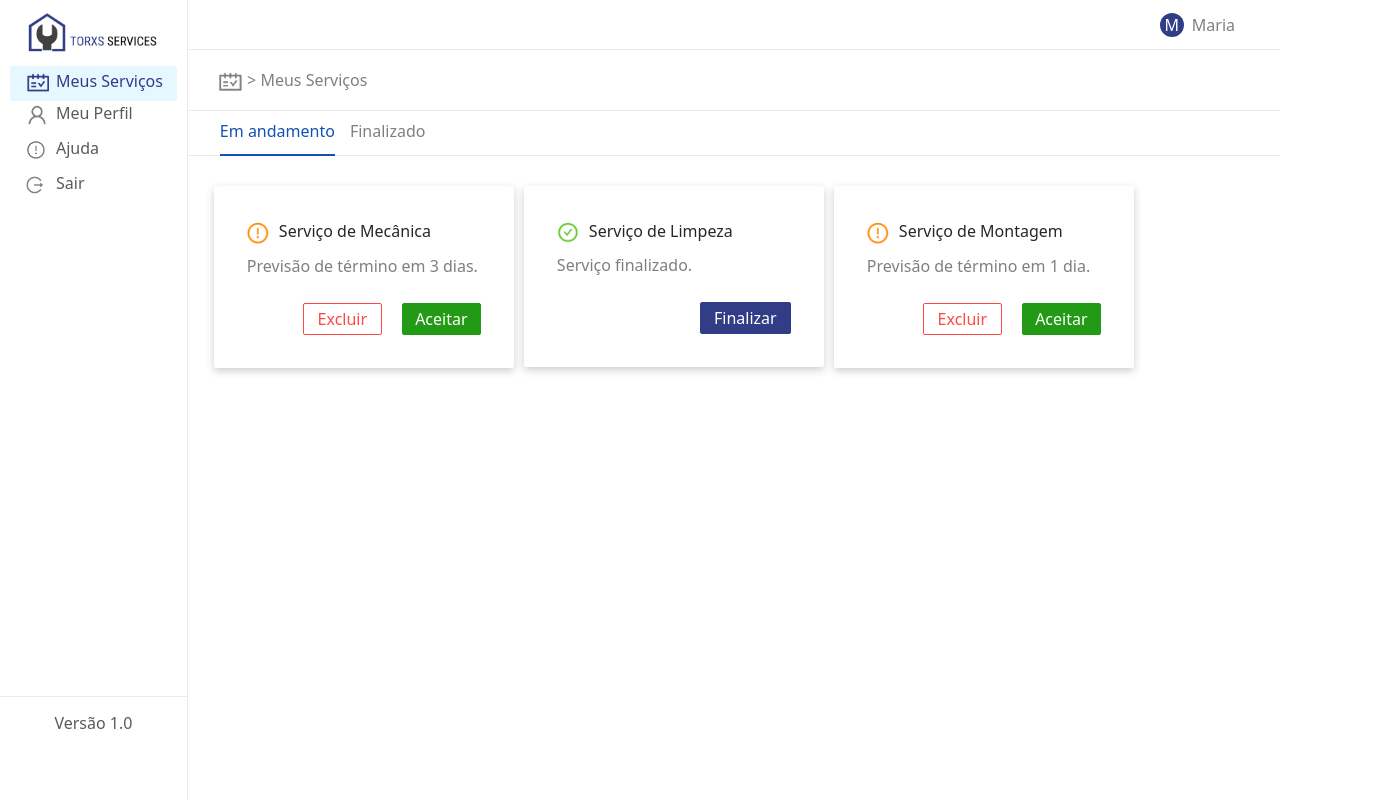
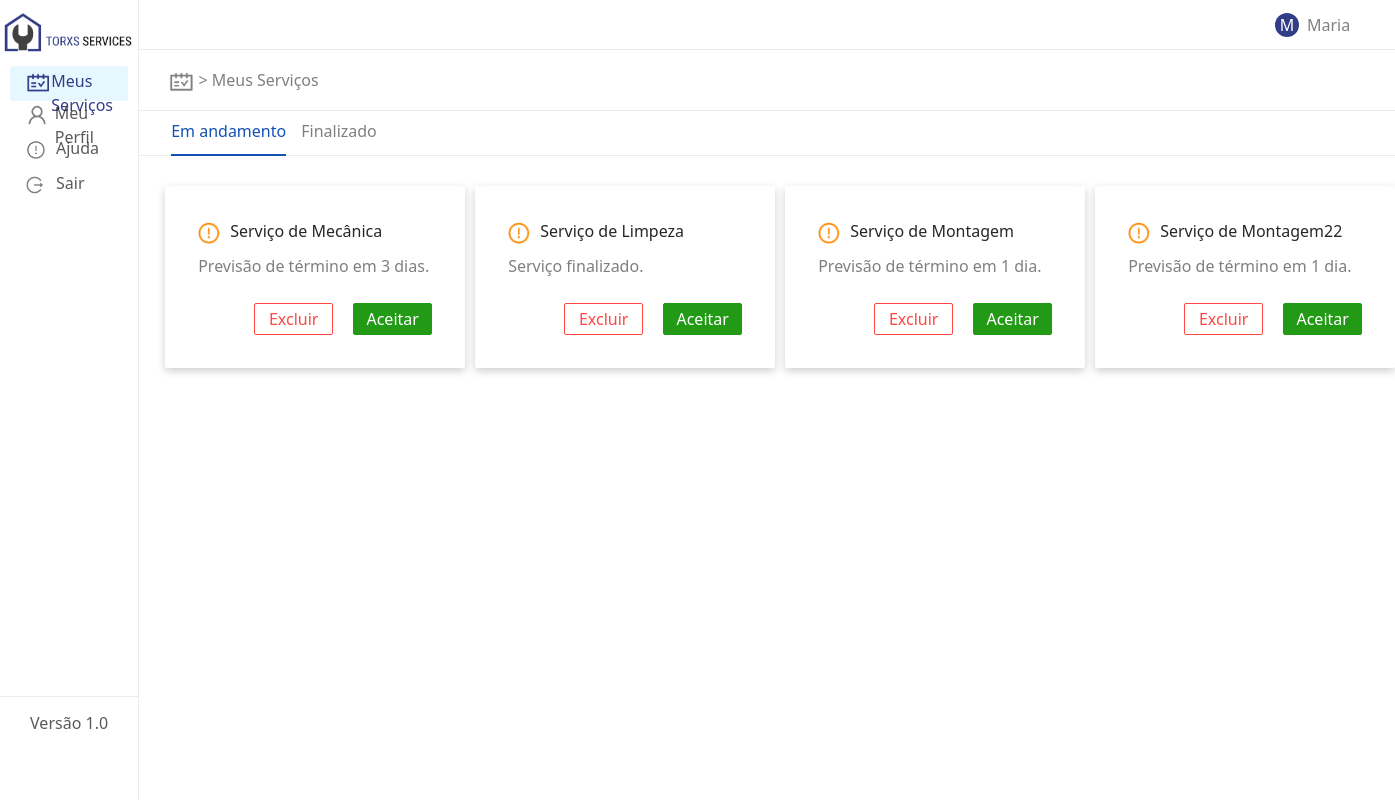
Before and after one commit to SnowGray24/DomesticGeneralServices, a React (Create React App) app: page /MeusServicos in a window 1280 px wide. Shown: the whole page, 1395 px wide, since content can reach past the window. Built offline with nearby package versions, Linux system fonts and the light colour scheme.

Commit message:
Corrigida função de exclusão do card, que agora pega o item correto

```diff
--- a/src/components/CardServicoPrestador.js
+++ b/src/components/CardServicoPrestador.js
@@ -1,23 +1,36 @@
-import { useState } from "react";
+import { useEffect, useState } from "react";
 import myServices from "../data/CardsPrestador";
 import '../css/homePages.css';
+import { useRouteMatch } from "react-router";
 
 function CardServicoPrestador () {
 
-    const [services, setServices] = useState([...myServices]);
+    const [services, setServices] = useState(myServices);
+    const [tb, setTb] =useState([])
     const [finishedServices, setFinishedServices] = useState([]);
 
-    function ExcluirServico(idItem) {
 
-        let newArray = services
+    let newArray = []
 
-        newArray.splice(idItem, 1)
+    newArray= services
+
+    useEffect(()=>{
+        setServices(newArray)
+    },[])
+
+
+    const ExcluirServico = (item)=> {
+
+        let index = newArray.indexOf(item)
+        console.log(index)
+        newArray.splice(index,1)
 
         setServices(newArray)
+        let cardContainer = document.getElementsByClassName("containerCard")[index]
+        cardContainer.remove()
+    }
 
-        let cardContainer = document.getElementsByClassName("containerCard")[idItem]
-        cardContainer.style.display="none"
-    }
+
 
 
     function FinalizarServico(idItem) {
@@ -25,25 +38,23 @@
         /* Retirando do Array de serviços em andamento*/
         let newArrayServices = services
 
-        var indexFinalizado = newArrayServices.indexOf(idItem)
+        let ServicoMarcadoComoFinalizado = newArrayServices.splice(idItem, 1)
 
-        let ServicoMarcadoComoFinalizado = newArrayServices.splice(indexFinalizado-1, 1)
         setServices(newArrayServices)
 
-
         let cardContainer = document.getElementsByClassName("containerCard")[idItem]
-        cardContainer.style.display="none"
+        cardContainer.remove()
 
         /* Inserindo no Array de serviços finalizados*/
         let newArrayFinalizados = finishedServices
-
         newArrayFinalizados.push(...ServicoMarcadoComoFinalizado)
         setFinishedServices(newArrayFinalizados)
     }
 
     return (
         <div className="ContainerSolicitacoes">
-            {services.map((item, index)=>(
+            {
+            services.map((item, index)=>(
                 <div id={item.id} key={index} className="containerCard" style={{marginLeft: '10px', borderRadius: '2px', width: '300px', boxShadow: '0px 3px 9px rgba(0,0,0,0.2)', padding: '33px', marginBottom: '10px'}}>
                     <div style={{display:"flex", alignItems: 'center', justifyContent: 'flex-start', marginBottom:'10px'}}>
                         <div>
@@ -55,18 +66,18 @@
                     </div>
                     <p style={{marginBottom: '25px', fontSize: '16px'}}>{item.prediction}</p>
                     {item.isFinished
-                     ? <div style={{display: 'flex', justifyContent: 'flex-end'}}>
+                    ? <div style={{display: 'flex', justifyContent: 'flex-end'}}>
                         <button className="btFinalizarServicos" onClick={()=>{FinalizarServico(item.id)}}>Finalizar</button>
                         </div>
-                     : <div style={{display: 'flex', justifyContent: 'flex-end'}}>
-                        <button className="btExcluirServicos" style={{marginRight: '20px'}} onClick={()=>{ExcluirServico(item.id)}}>Excluir</button>
+                    : <div style={{display: 'flex', justifyContent: 'flex-end'}}>
+                        <button className="btExcluirServicos" style={{marginRight: '20px'}} onClick={()=>{ExcluirServico(item)}}>Excluir</button>
                         <button className="btAceitarServicos">Aceitar</button>
-                       </div>
+                    </div>
                     }
 
                 </div>
-            ))}
-
+            ))
+            }
         </div>
     )
 }
--- a/src/data/CardsPrestador.js
+++ b/src/data/CardsPrestador.js
@@ -3,7 +3,7 @@
 
 const myServices = [
     {
-        id: 0,
+        id: 88,
         title: "Serviço de Mecânica",
         prediction: "Previsão de término em 3 dias.",
         isFinished: false,
@@ -13,8 +13,8 @@
         id: 1,
         title: "Serviço de Limpeza",
         prediction: "Serviço finalizado.",
-        isFinished: true,
-        image: isFinished
+        isFinished: false,
+        image: notFinished
     },
     {
         id: 2,
@@ -22,6 +22,13 @@
         prediction: "Previsão de término em 1 dia.",
         isFinished: false,
         image: notFinished
+    },
+    {
+        id: 3,
+        title: "Serviço de Montagem22",
+        prediction: "Previsão de término em 1 dia.",
+        isFinished: false,
+        image: notFinished
     }
 ]
 
```
